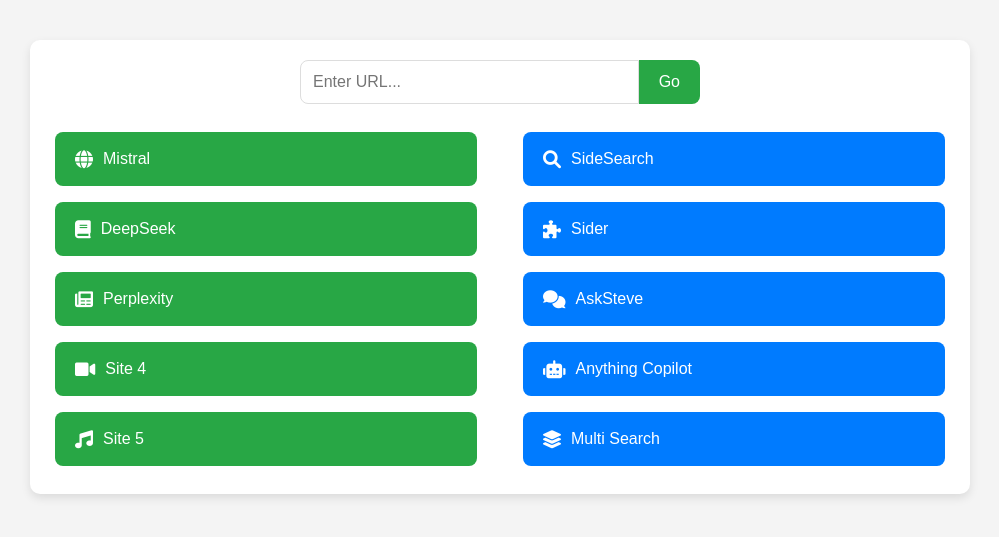
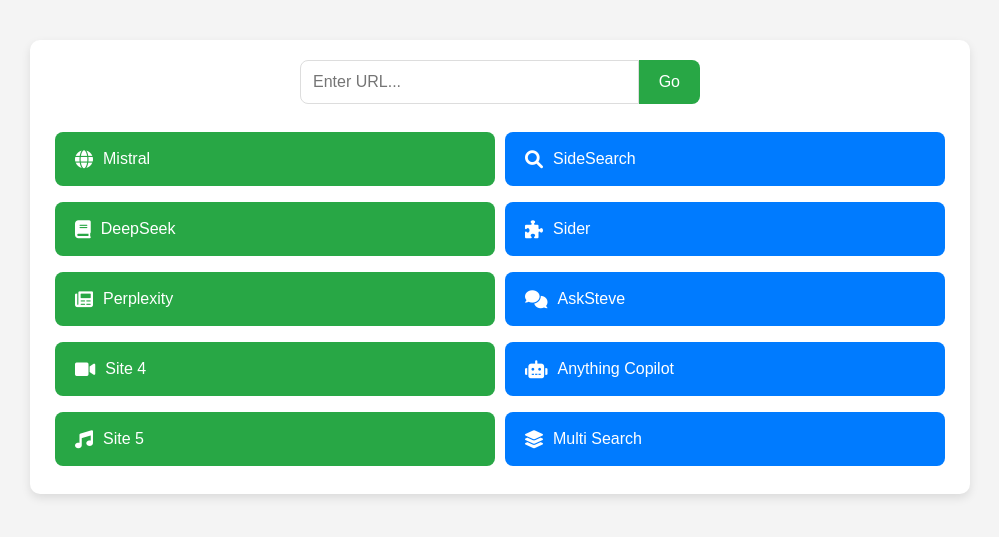
Before and after one commit to needhost/links, a plain HTML site: page index.html in a window 1280 px wide. Shown: the part 133-670 px from the top of the page, without its empty margins (140-1139 px from the left). Drawn offline with Linux system fonts and the light colour scheme.

Commit message:
Update index.html

```diff
--- a/index.html
+++ b/index.html
@@ -90,7 +90,7 @@
             margin-top: 15px;
         }
         .left-links, .right-links {
-            width: 48%;
+            width: 100%;
             display: flex;
             flex-direction: column;
         }
```
